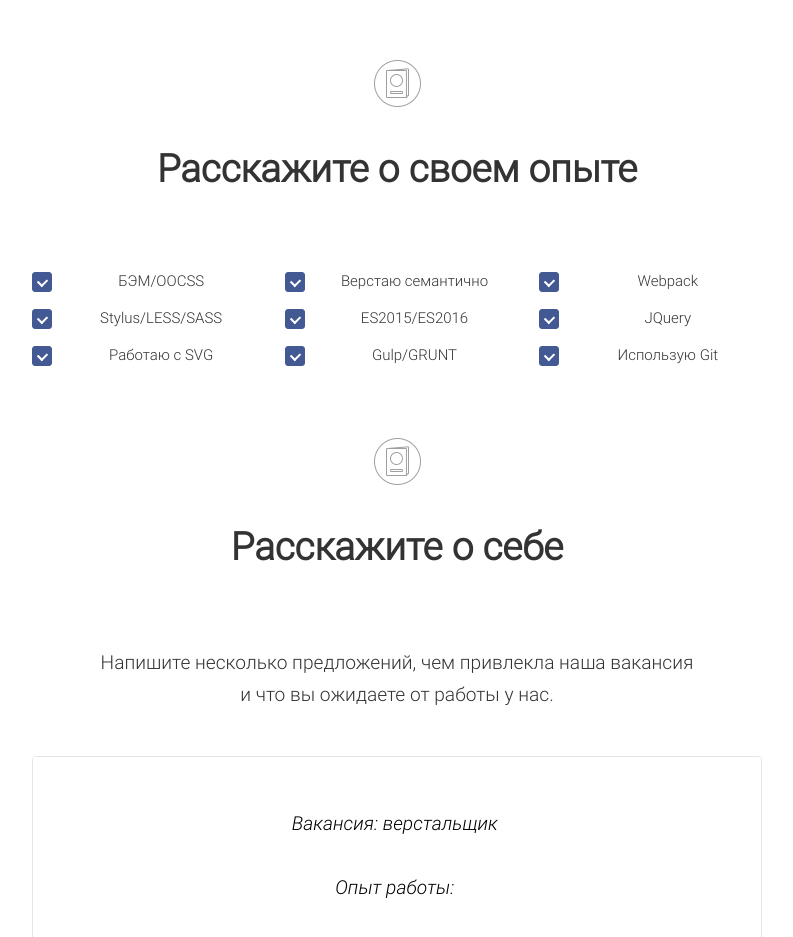
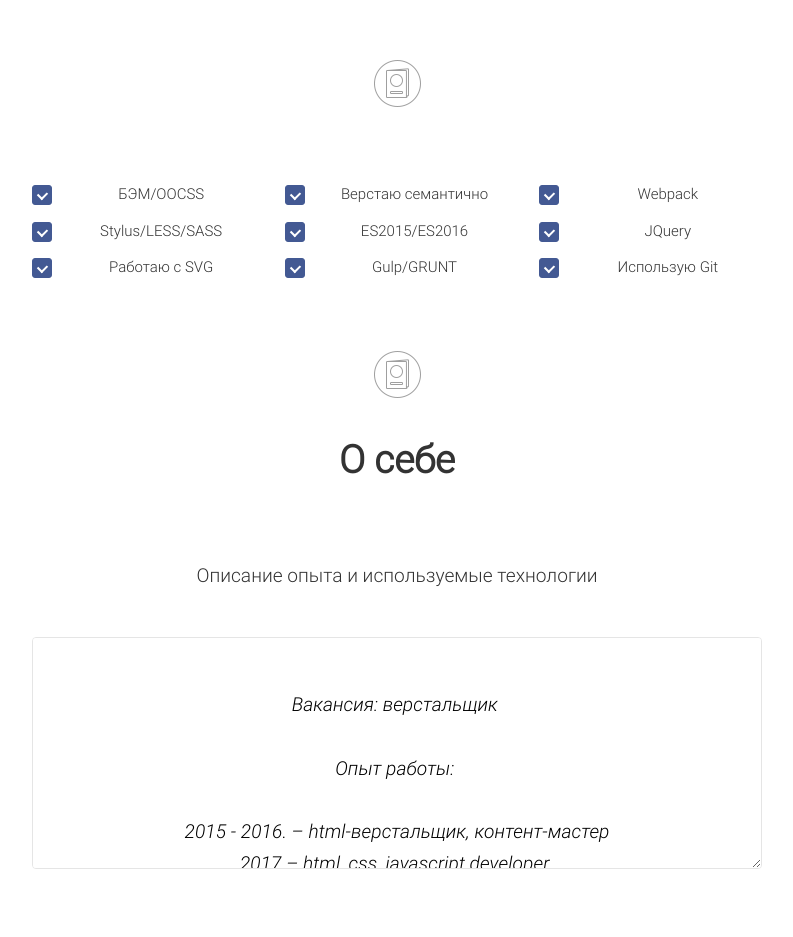
Before and after one commit to Konstant94/konstant94.github.io, a plain HTML site: page index.html in a window 1280 px wide. Shown: the part 1440-2377 px from the top of the page, without its empty margins (243-1036 px from the left). Drawn offline with Linux system fonts and the light colour scheme.

Commit message:
Add files via upload

```diff
--- a/index.html
+++ b/index.html
@@ -125,7 +125,7 @@
 				<div class="col justify-content-md-center">
 				<div class="text-center">
 					<img class="icon" src="img/icon-1.png" alt="">
-					<h2 class="display-2">Расскажите о своем опыте</h2>
+
 				</div>
 				<div class="row justify-content-md-center">
 
@@ -191,9 +191,8 @@
 				<div class="col justify-content-md-center">
 				<div class="text-center">
 					<img class="icon" src="img/icon-1.png" alt="">
-					<h2 class="display-2">Расскажите о себе</h2>
-					<span class="About-descr">Напишите несколько предложений, чем привлекла наша вакансия<br>
-					и что вы ожидаете от работы у нас.
+					<h2 class="display-2">О себе</h2>
+					<span class="About-descr">Описание опыта и используемые технологии
 					</span>
 				</div>
 				<div class="row justify-content-md-center">
```
